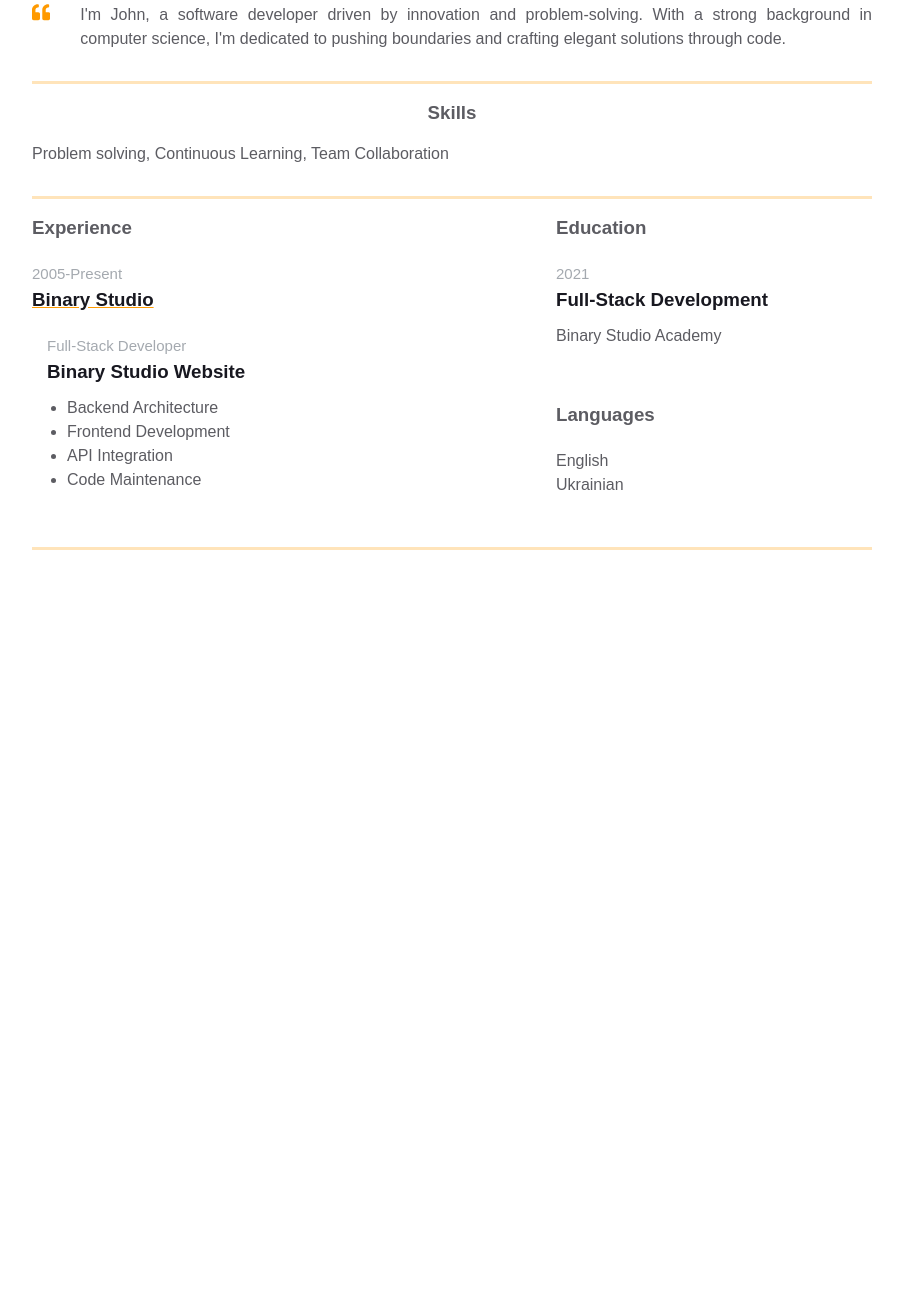
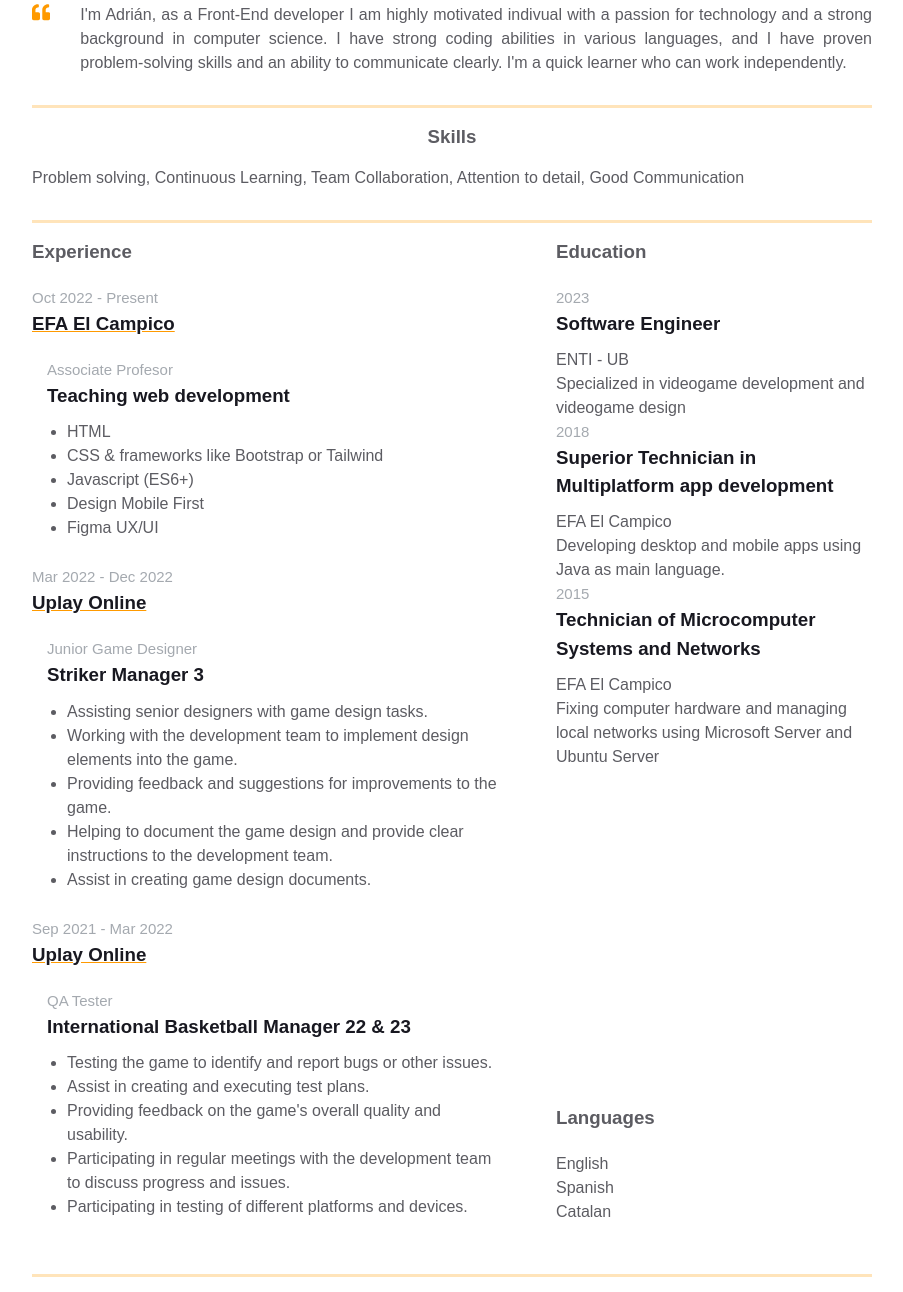
Before and after one commit to afusterlor/homepage, a plain HTML site: page index.html in a window 1280 px wide. Shown: the part 516-1808 px from the top of the page, without its empty margins (188-1091 px from the left). Before the commit the page ends 1081 px from the top, so only its background shows below. Drawn offline with Linux system fonts and the light colour scheme.

Commit message:
Replaced placeholder info with accurate personal info

```diff
--- a/index.html
+++ b/index.html
@@ -12,7 +12,7 @@
         <div class="container">
           <div class="resume__block">
             <h1 class="contact-info__header">Adrián Fuster Lorca</h1>
-            <h3 class="contact-info__sub-header">Web Developer & Videogame Designer</h3>
+            <h3 class="contact-info__sub-header">Front-End Developer & Videogame Designer</h3>
 
             <div class="contact_info_container fh">
               <div class="contact-info__block"></div>
@@ -71,10 +71,7 @@
                 ></path>
               </svg>
             </div>
-            <p class="intro_text">I'm John, a software developer driven by innovation and
-              problem-solving. With a strong background in computer science,
-              I'm dedicated to pushing boundaries and crafting elegant
-              solutions through code.</p>
+            <p class="intro_text">I'm Adrián, as a Front-End developer I am highly motivated indivual with a passion for technology and a strong background in computer science. I have strong coding abilities in various languages, and I have proven problem-solving skills and an ability to communicate clearly. I'm a quick learner who can work independently. </p>
           </div>
         </div>
       </div>
@@ -82,7 +79,7 @@
         <div class="resume__block">
           <div class="skills">
             <h3 class="skills__header">Skills</h3>
-            <p class="skills__text">Problem solving, Continuous Learning, Team Collaboration</p>
+            <p class="skills__text">Problem solving, Continuous Learning, Team Collaboration, Attention to detail, Good Communication</p>
           </div>
         </div>
       </div>
@@ -93,38 +90,80 @@
               <h3 class="experiences__header">Experience</h3>
               <div class="experiences__company">
                 <div class="experiences__company-header">
-    <span class="experiences__company-header-durability">2005-Present</span>
-    <h3 class="experiences__company-header-name">Binary Studio</h3>
+                  <span class="experiences__company-header-durability">Oct 2022 - Present</span>
+                  <h3 class="experiences__company-header-name">EFA El Campico</h3>
                 </div>
-
                 <div class="experiences__company-project">
-    <span class="experiences__company-project-role">Full-Stack Developer</span>
-    <h3 class="experiences__company-project-name">Binary Studio Website</h3>
+                  <span class="experiences__company-project-role">Associate Profesor</span>
+                  <h3 class="experiences__company-project-name">Teaching web development</h3>
                   <ul class="experiences__company-project-responsibilities">
-      <li>Backend Architecture</li>
-      <li>Frontend Development</li>
-      <li>API Integration</li>
-      <li>Code Maintenance</li>
+                    <li>HTML</li>
+                    <li>CSS & frameworks like Bootstrap or Tailwind</li>
+                    <li>Javascript (ES6+)</li>
+                    <li>Design Mobile First</li>
+                    <li>Figma UX/UI</li>
+                  </ul>
+                </div>
+                <div class="experiences__company-header">
+                  <span class="experiences__company-header-durability">Mar 2022 - Dec 2022</span>
+                  <h3 class="experiences__company-header-name">Uplay Online</h3>
+                </div>
+                <div class="experiences__company-project">
+                  <span class="experiences__company-project-role">Junior Game Designer</span>
+                  <h3 class="experiences__company-project-name">Striker Manager 3</h3>
+                  <ul class="experiences__company-project-responsibilities">
+                    <li>Assisting senior designers with game design tasks.</li>
+                    <li>Working with the development team to implement design elements into the game.</li>
+                    <li>Providing feedback and suggestions for improvements to the game.</li>
+                    <li>Helping to document the game design and provide clear instructions to the development team.</li>
+                    <li>Assist in creating game design documents.</li>
+                  </ul>
+                </div>
+                <div class="experiences__company-header">
+                  <span class="experiences__company-header-durability">Sep 2021 - Mar 2022</span>
+                  <h3 class="experiences__company-header-name">Uplay Online</h3>
+                </div>
+                <div class="experiences__company-project">
+                  <span class="experiences__company-project-role">QA Tester</span>
+                  <h3 class="experiences__company-project-name">International Basketball Manager 22 & 23</h3>
+                  <ul class="experiences__company-project-responsibilities">
+                    <li>Testing the game to identify and report bugs or other issues.</li>
+                    <li>Assist in creating and executing test plans.</li>
+                    <li>Providing feedback on the game's overall quality and usability.</li>
+                    <li>Participating in regular meetings with the development team to discuss progress and issues.</li>
+                    <li>Participating in testing of different platforms and devices.</li>
                   </ul>
                 </div>
               </div>
             </div>
-
             <div class="additional-info fv">
               <div class="additional-info fv">
                 <div class="additional-info__education">
                   <h3 class="additional-info__education-header">Education</h3>
                   <div class="additional-info__education-university">
-                    <span class="additional-info__education-university-durability"> 2021 </span>
-                    <h3 class="additional-info__education-university-speciality">Full-Stack Development</h3>
-                    <p class="additional-info__education-university-name">Binary Studio Academy</p>
+                    <span class="additional-info__education-university-durability"> 2023 </span>
+                    <h3 class="additional-info__education-university-speciality">Software Engineer</h3>
+                    <p class="additional-info__education-university-name">ENTI - UB</p>
+                    <p class="additional-info__education-university-name">Specialized in videogame development and videogame design</p>
+                  </div>
+                  <div class="additional-info__education-university">
+                    <span class="additional-info__education-university-durability"> 2018 </span>
+                    <h3 class="additional-info__education-university-speciality">Superior Technician in Multiplatform app development</h3>
+                    <p class="additional-info__education-university-name">EFA El Campico</p>
+                    <p class="additional-info__education-university-name">Developing desktop and mobile apps using Java as main language.</p>
+                  </div>
+                  <div class="additional-info__education-university">
+                    <span class="additional-info__education-university-durability"> 2015 </span>
+                    <h3 class="additional-info__education-university-speciality">Technician of Microcomputer Systems and Networks</h3>
+                    <p class="additional-info__education-university-name">EFA El Campico</p>
+                    <p class="additional-info__education-university-name">Fixing computer hardware and managing local networks using Microsoft Server and Ubuntu Server</p>
                   </div>
                 </div>
-
                 <div class="additional-info__languages">
                   <h3 class="additional-info__languages-header">Languages</h3>
                   <p class="additional-info__languages-item">English</p>
-                  <p class="additional-info__languages-item">Ukrainian</p>
+                  <p class="additional-info__languages-item">Spanish</p>
+                  <p class="additional-info__languages-item">Catalan</p>
                 </div>
               </div>
             </div>
```
Lines whose indentation alone changed are shown as unchanged.
